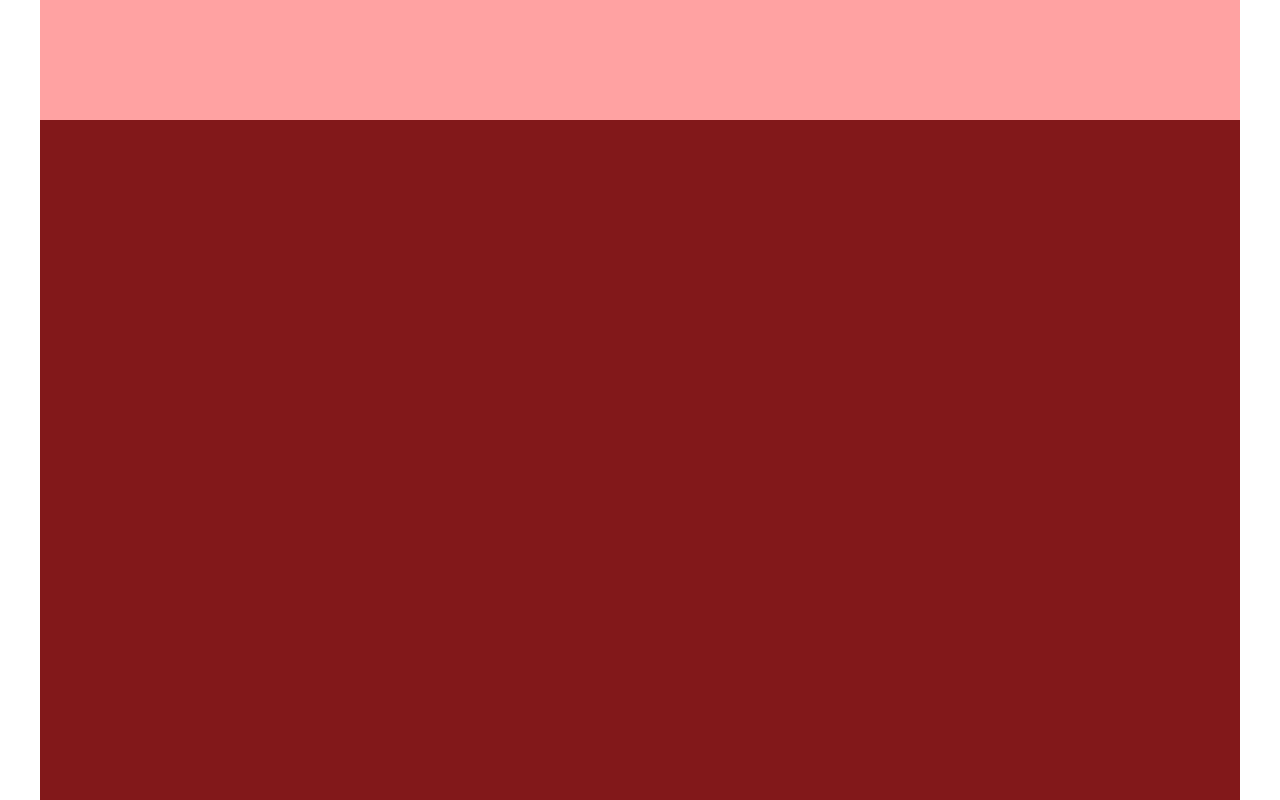
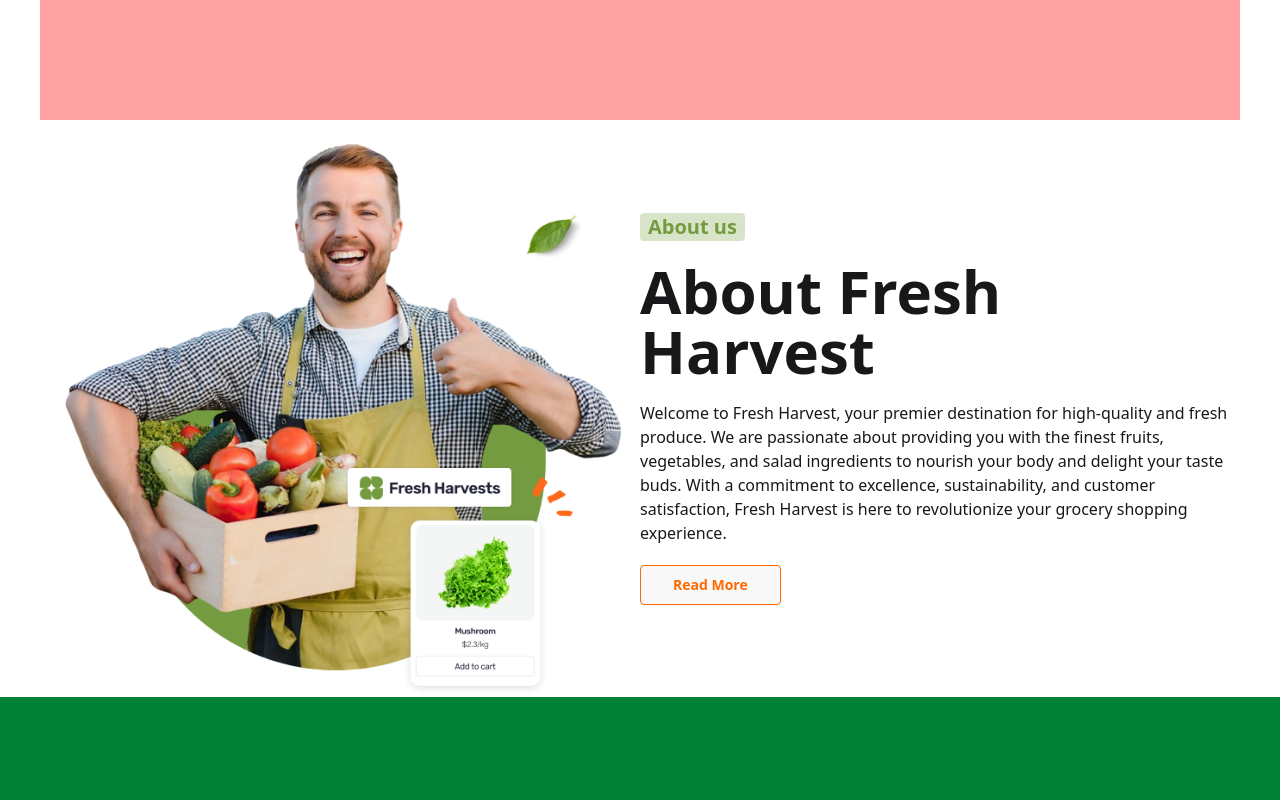
Before and after one commit to yeasinrahman26/Fresh-Harvet, a React (Vite) app: page / in a window 1280 px wide. Shown: the part 1480-2280 px from the top of the page. Built offline with nearby package versions, Linux system fonts and the light colour scheme.

Commit message:
about section done

```diff
--- a/src/Layout/MainLayout.jsx
+++ b/src/Layout/MainLayout.jsx
@@ -4,7 +4,7 @@ import React from "react";
 import Footer from "../Shared/Footer";
 import Navbar from "../Shared/Navbar";
 import Home from "../Pages/home/Home";
-import Product from "../Pages/product/Product";
+
 import { Outlet } from "react-router-dom";
 
 const MainLayout = () => {
--- a/src/Pages/About/About.jsx
+++ b/src/Pages/About/About.jsx
@@ -1,10 +1,36 @@
 import React from 'react';
+import img from '../../assets/Image.png'
 
 const About = () => {
     return (
-        <div name='about' className='min-h-screen bg-red-900' >
-
+      <div
+        name="about"
+        id="about"
+        className="flex flex-col md:flex-row items-center justify-between"
+      >
+        {/* img */}
+        <div className="md:w-1/2">
+          <img src={img} alt="" />
         </div>
+        {/* about */}
+        <div className="md:w-1/2 space-y-5 m-2">
+          <h1 className="bg-[#d7e4c8] mb-5 font-semibold text-xl inline-block rounded text-[#749B3F]  px-2">
+            About us
+          </h1>
+          <h1 className="font-bold max-w-[600px]  text-4xl md:text-6xl">
+            About Fresh Harvest
+          </h1>
+          <h1 className=" max-w-[600px]">
+            Welcome to Fresh Harvest, your premier destination for high-quality
+            and fresh produce. We are passionate about providing you with the
+            finest fruits, vegetables, and salad ingredients to nourish your
+            body and delight your taste buds. With a commitment to excellence,
+            sustainability, and customer satisfaction, Fresh Harvest is here to
+            revolutionize your grocery shopping experience.
+          </h1>
+          <button className='btn rounded-sm px-8 text-orange-500 border-1 font-bold border-orange-500'>Read More</button>
+        </div>
+      </div>
     );
 };
 
--- a/src/Pages/blog/Blog.jsx
+++ b/src/Pages/blog/Blog.jsx
@@ -1,7 +1,7 @@
 import React from 'react';
 
 const Blog = () => {
-    return <div name="blog" className="min-h-screen bg-red-700"></div>;
+    return <div name="blog" id='blog' className="min-h-screen bg-red-700"></div>;
 };
 
 export default Blog;
--- a/src/Pages/home/Home.jsx
+++ b/src/Pages/home/Home.jsx
@@ -1,7 +1,7 @@
 import React from "react";
 import "../Style/Style.css";
 import download from "../../assets/Download App_.png";
-import fresh from "../../assets/Special Offer.png";
+import fresh from "../../assets/Special Offer .jpg";
 import clip from "../../assets/Clip path group.png";
 
 const Home = () => {
@@ -11,7 +11,7 @@ const Home = () => {
       className="max-w-full min-h-screen  bg-cover bg-center responsive-hero "
     >
       <div className="flex max-w-[1200px] mx-auto">
-        <div className="flex-1 m-2 space-y-5 mt-20 md:mt-32">
+        <div className="md:w-1/2 m-2 space-y-5 mt-20 md:mt-32">
           <h1 className="bg-[#d7e4c8] mb-5 font-semibold text-xl inline-block rounded text-[#749B3F]  px-2">
             Welcome to Fresh Harvest
           </h1>
```
Also changed, not shown: src/Layout/HomeLayout.jsx (+7 -7 lines), src/assets/Special Offer .jpg (renamed from src/assets/Special Offer.png), src/assets/footer sm.png (added).
